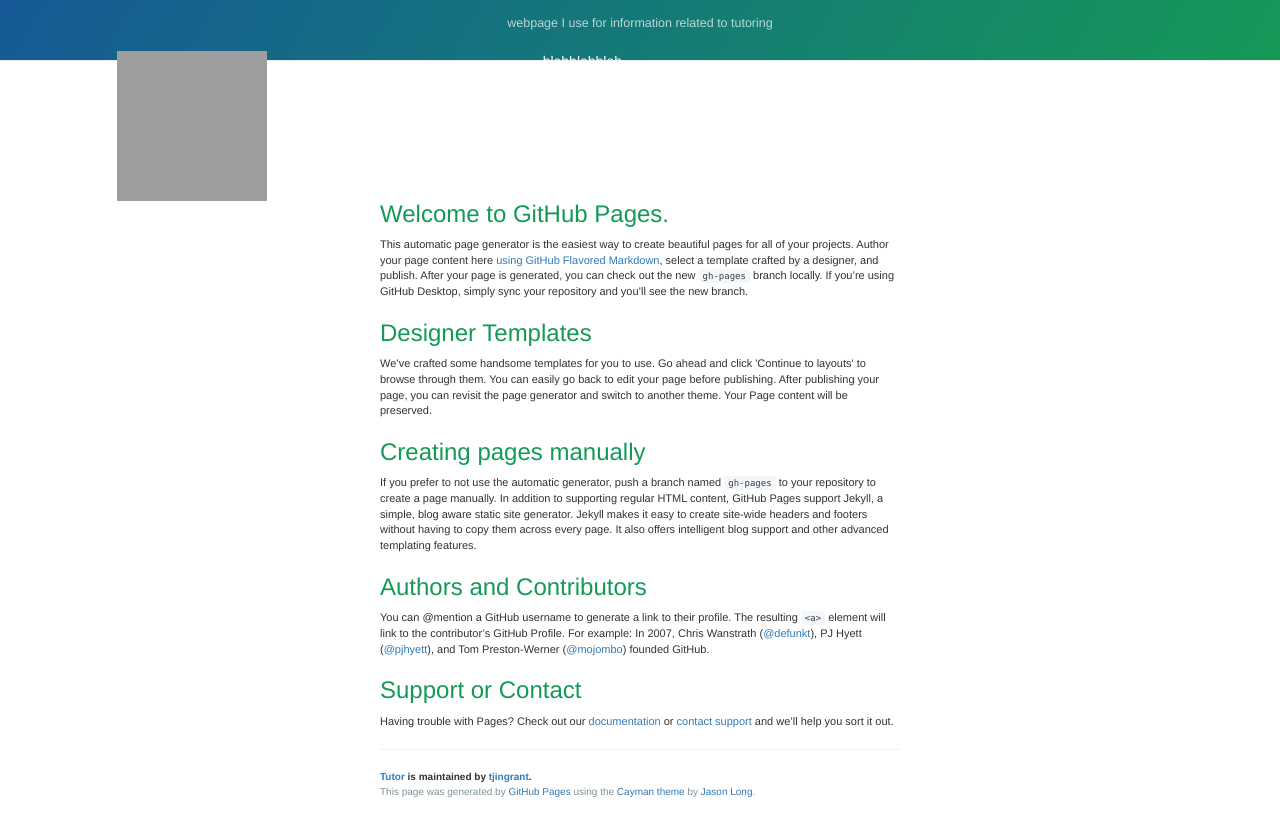
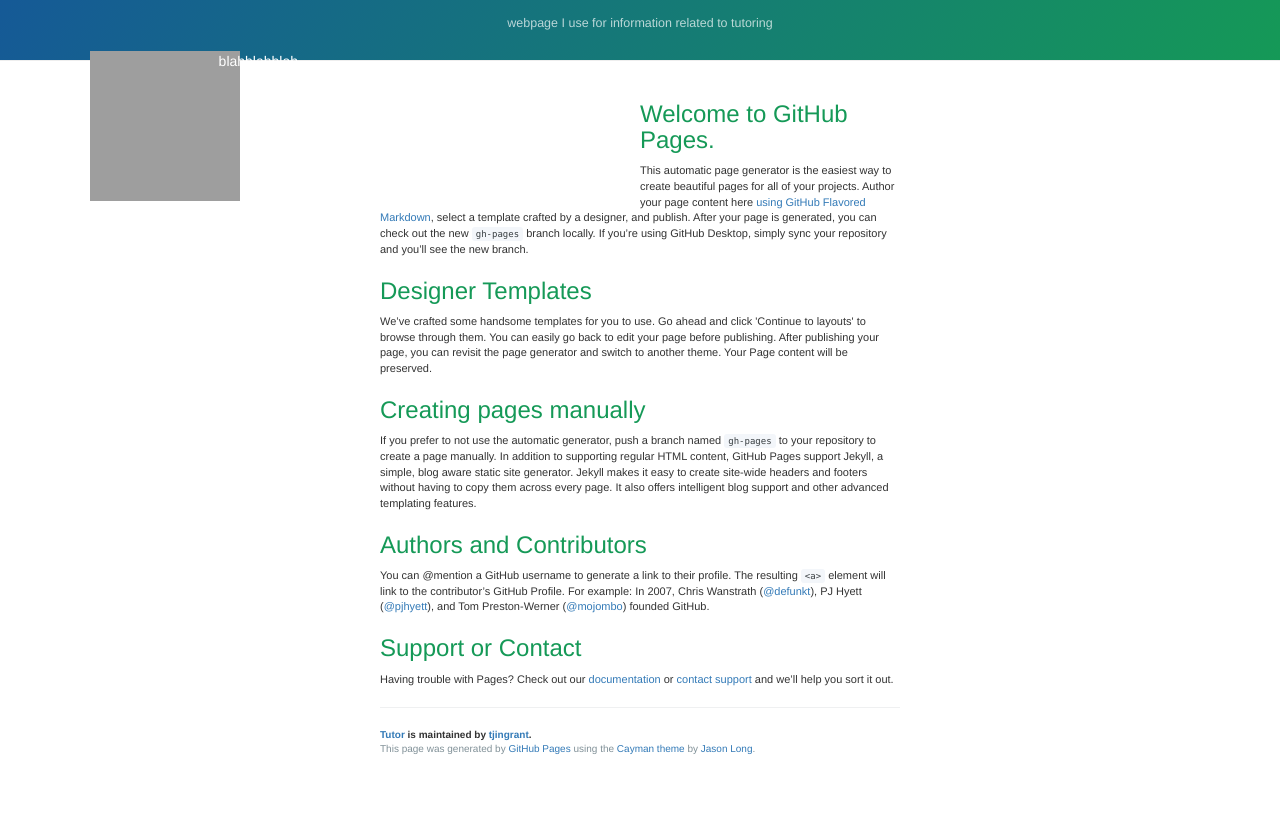
Before and after one commit to tjingrant/tutor, a plain HTML site: page index.html in a window 1280 px wide. Shown: the part 129-948 px from the top of the page. After the commit the page ends 906 px from the top, so only its background shows below. Drawn offline with nearby package versions, Linux system fonts and the light colour scheme; grey boxes are pictures that could not be loaded.

Commit message:
Update index.html

```diff
--- a/index.html
+++ b/index.html
@@ -16,14 +16,14 @@
     <script src="https://maxcdn.bootstrapcdn.com/bootstrap/3.3.7/js/bootstrap.min.js" integrity="sha384-Tc5IQib027qvyjSMfHjOMaLkfuWVxZxUPnCJA7l2mCWNIpG9mGCD8wGNIcPD7Txa" crossorigin="anonymous"></script>
   </head>
   <body>
-    <section class="page-header">
+    <section class="page-header" style="height=400px">
       <h1 class="project-name">Tutor</h1>
       <h2 class="project-tagline">webpage I use for information related to tutoring</h2>
-      <div class="col-md-10">
-        <div class="col-md-3">
+      <div class="col-md-6">
+        <div class="col-md-2">
           <img src="https://media.licdn.com/media/AAEAAQAAAAAAAAd7AAAAJDMxMjg3MTUwLTI0NmItNGNlMy1iYTljLTBjMzE4YWE0MzIzNg.jpg" alt="Mountain View" style="width:150px;height:150px;">
         </div>
-        <div class="col-md-7">
+        <div class="col-md-4">
           blahblahblah
         </div>
       </div>
```
